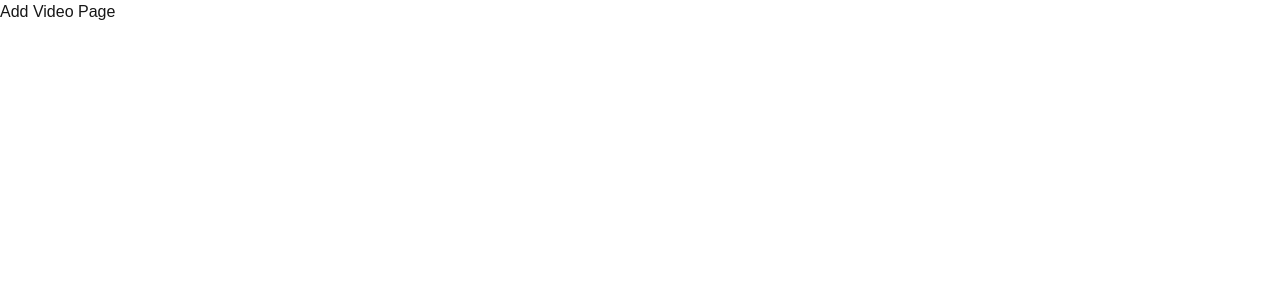
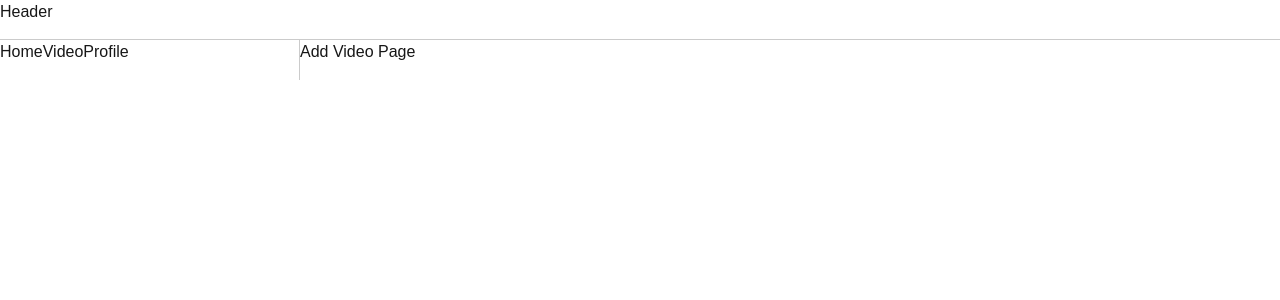
Before and after one commit to palinavasilevich/youtube-clone, a Next.js app: page /editor/addVideo in a window 1280 px wide. Shown: the top 300 px of the page. Built offline with nearby package versions, Linux system fonts and the light colour scheme.

Commit message:
feat(layout): implement main layout of the application

```diff
--- a/src/app/layout.tsx
+++ b/src/app/layout.tsx
@@ -1,6 +1,7 @@
 import type { Metadata } from "next";
 import { Geist, Geist_Mono } from "next/font/google";
 import "./globals.css";
+import { MainLayout } from "@/widgets/MainLayout";
 
 const geistSans = Geist({
   variable: "--font-geist-sans",
@@ -29,7 +30,7 @@ export default function RootLayout({
       suppressHydrationWarning
     >
       <body className="min-h-full flex flex-col" suppressHydrationWarning>
-        {children}
+        <MainLayout>{children}</MainLayout>
       </body>
     </html>
   );
--- /dev/null
+++ b/src/widgets/MainLayout/index.ts
@@ -0,0 +1 @@
+export * from "./ui/MainLayout";
--- /dev/null
+++ b/src/widgets/MainLayout/ui/Header/Header.module.css
@@ -0,0 +1,4 @@
+.header {
+  height: 40px;
+  border-bottom: 0.5px solid #cbcbcb;
+}
--- /dev/null
+++ b/src/widgets/MainLayout/ui/Header/Header.tsx
@@ -0,0 +1,5 @@
+import cls from "./Header.module.css";
+
+export function Header() {
+  return <header className={cls.header}>Header</header>;
+}
--- /dev/null
+++ b/src/widgets/MainLayout/ui/Header/index.ts
@@ -0,0 +1 @@
+export * from "./Header";
--- /dev/null
+++ b/src/widgets/MainLayout/ui/MainLayout/MainLayout.module.css
@@ -0,0 +1,9 @@
+.container {
+  display: grid;
+  grid-template-columns: 300px auto;
+  grid-template-rows: repeat(2, 1fr);
+
+  > :first-child {
+    grid-column: span 2 / span 2;
+  }
+}
--- /dev/null
+++ b/src/widgets/MainLayout/ui/MainLayout/MainLayout.tsx
@@ -0,0 +1,18 @@
+import { Header } from "../Header";
+import { Sidebar } from "../Sidebar";
+
+import cls from "./MainLayout.module.css";
+
+type MainLayoutProps = Readonly<{
+  children: React.ReactNode;
+}>;
+
+export const MainLayout = ({ children }: MainLayoutProps) => {
+  return (
+    <div className={cls.container}>
+      <Header />
+      <Sidebar />
+      {children}
+    </div>
+  );
+};
--- /dev/null
+++ b/src/widgets/MainLayout/ui/MainLayout/index.ts
@@ -0,0 +1 @@
+export * from "./MainLayout";
--- /dev/null
+++ b/src/widgets/MainLayout/ui/Sidebar/Sidebar.module.css
@@ -0,0 +1,3 @@
+.sidebar {
+  border-right: 0.5px solid #cbcbcb;
+}
--- /dev/null
+++ b/src/widgets/MainLayout/ui/Sidebar/Sidebar.tsx
@@ -0,0 +1,13 @@
+import cls from "./Sidebar.module.css";
+
+export function Sidebar() {
+  return (
+    <aside className={cls.sidebar}>
+      <nav>
+        <a href="#">Home</a>
+        <a href="#">Video</a>
+        <a href="#">Profile</a>
+      </nav>
+    </aside>
+  );
+}
--- /dev/null
+++ b/src/widgets/MainLayout/ui/Sidebar/index.ts
@@ -0,0 +1 @@
+export * from "./Sidebar";
```
